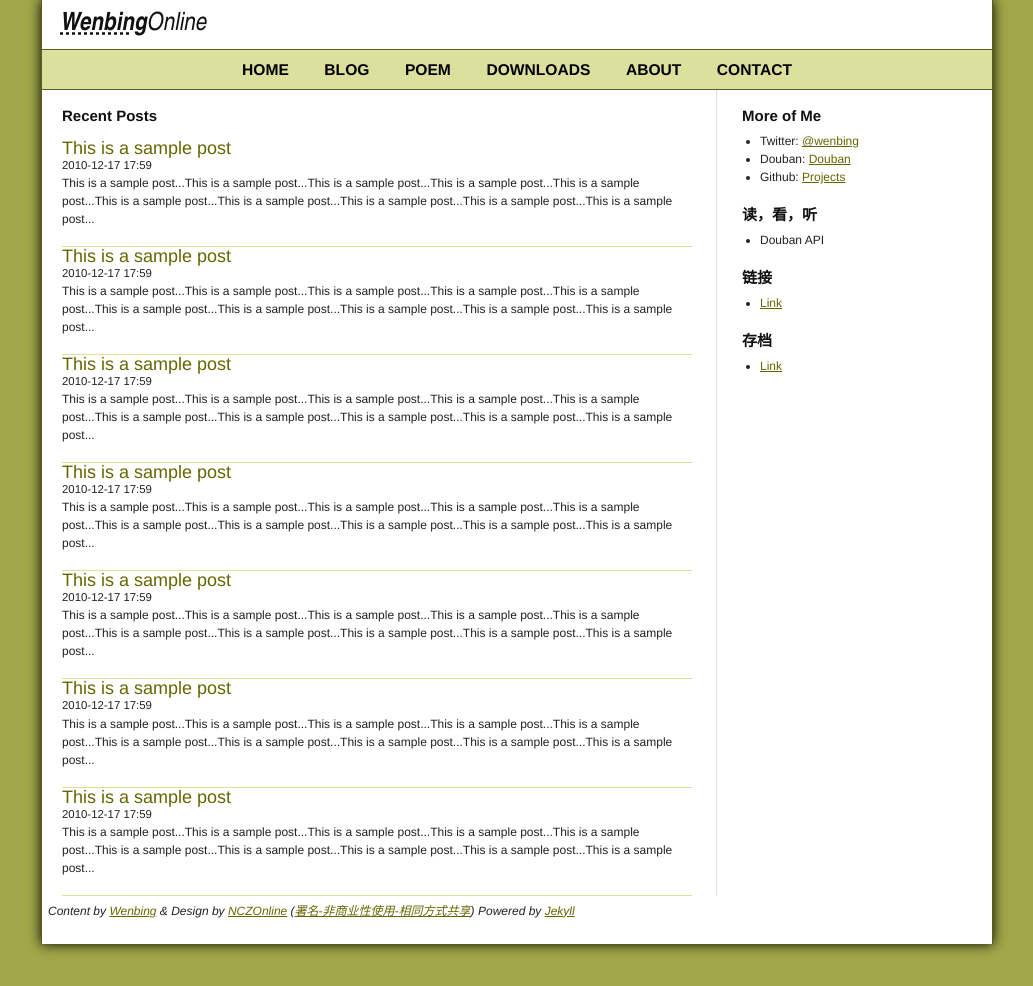
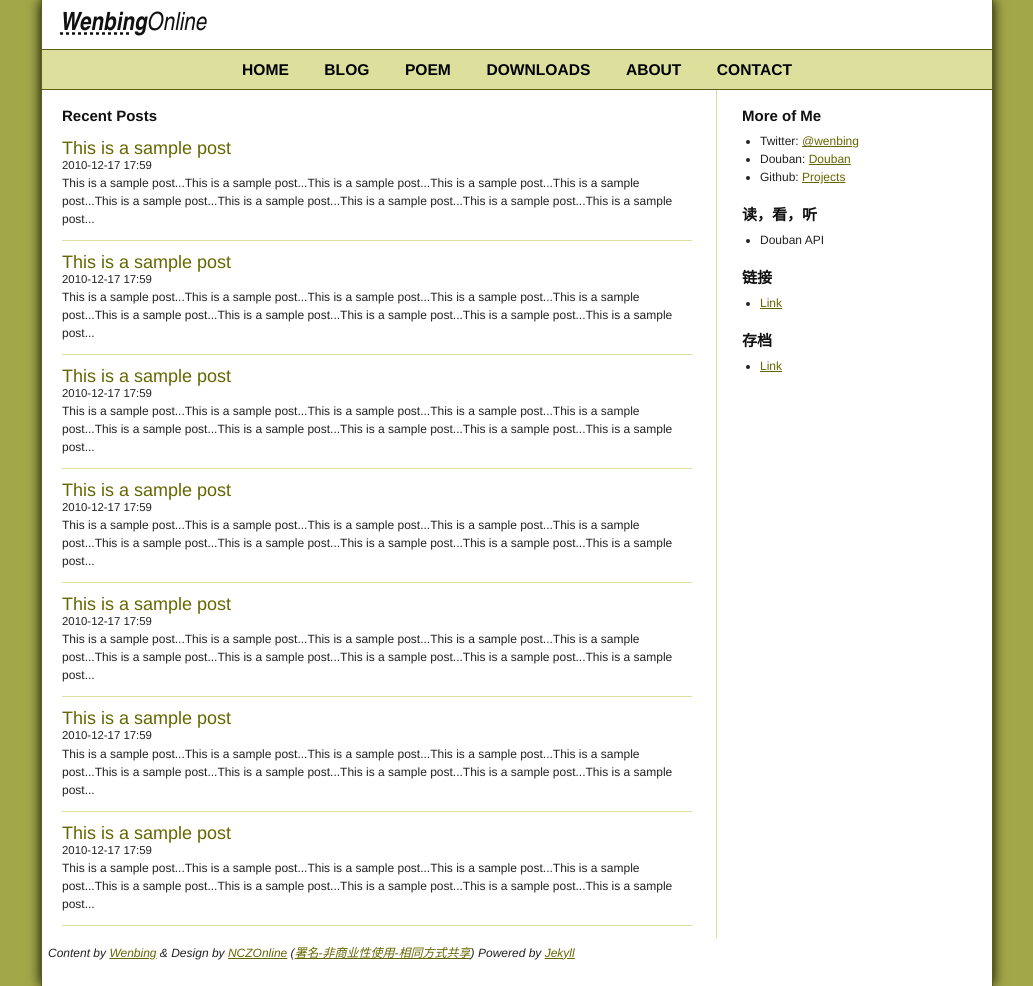
Before and after one commit to GunioRobot/wenbing.github.com, a Jekyll site: the page built from labs/index.markdown, in a window 1280 px wide. Shown: the whole page, without its empty margins (123-1156 px from the left). Built offline with Jekyll 4.4.1, drawn with Linux system fonts in a browser that asks for light colours; Markdown is read by kramdown in place of the engine named in the settings.

Commit message:
change margin

```diff
--- a/files/css/style.css
+++ b/files/css/style.css
@@ -17,11 +17,13 @@
 }
 
 #doc .post-snippet {
+  margin-bottom: 1em;
   border-bottom: 1px solid #DCE09C;
 }
 
 #content {
   padding-left: 20px;
+  border-right-color: #DCE09C;
 }
 
 #content h2 {
@@ -41,6 +43,10 @@
 #content .post-head h3,
 #content .post-head p {
   margin-bottom: 0;
+}
+
+#content .post-content p {
+  margin-bottom: 1em;
 }
 
 #sidebar {
```
